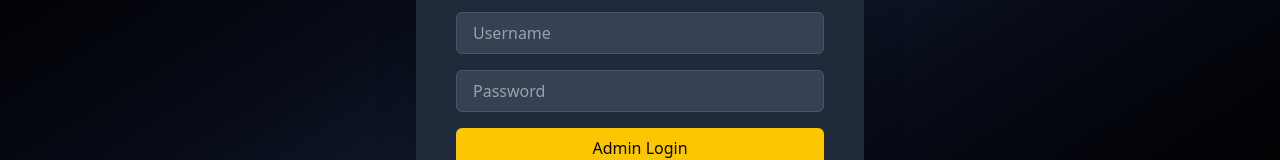
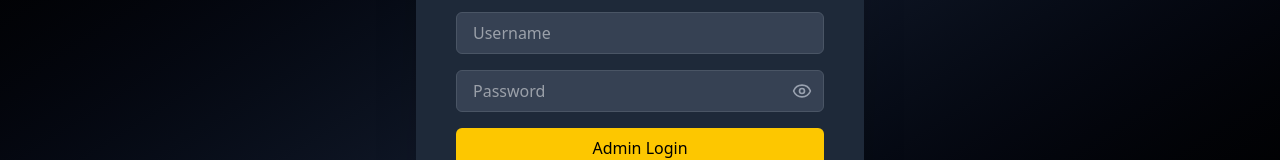
Before and after one commit to ankit-sikarwar-001/TarrotReading, a React (Vite) app in the folder client/: page /login in a window 1280 px wide. Shown: the part 390-550 px from the top of the page. Built offline with nearby package versions, Linux system fonts and the light colour scheme; no server answers.

Commit message:
some minor updates

```diff
--- a/client/src/pages/Home.jsx
+++ b/client/src/pages/Home.jsx
@@ -13,7 +13,8 @@ const Home = () => {
   const { allitems } = useContext(AppContext)
   const [user, setUser] = useState({
     name: "",
-    age: ""
+    age: "",
+    // contact : ""
   })
 
   // timecard for shuffle card
@@ -50,14 +51,19 @@ const Home = () => {
 
   const handleShuffle = () => {
     const { name, age } = user;
-    if (!name || !age) {
-      toast.error("Please fill out all the fields before placing the order.");
+    if (!name || !age ) {
+      toast.error("Please fill out all the fields.");
       return;
     }
+    // if(contact.length != 10 ){
+    //   toast.error("Please enter your number properly.");
+    //   return;
+    // }
     setIsShuffling(true);
     setUser({
       name: "",
-      age: ""
+      age: "",
+      // contact: ""
     })
     setTimeout(() => {
       const selected = [...tarotDeck].sort(() => 0.5 - Math.random()).slice(0, 3);
@@ -104,7 +110,8 @@ const Home = () => {
             <div>
               <form className="mt-4 space-y-4 bg-[#1f1f1f] p-6 rounded-lg" >
                 <input required name="name" value={user.name} onChange={handleChange} placeholder="name" className="w-full px-3 py-2 rounded bg-[#2a2a2a] text-white" />
-                <input required name="age" value={user.age} onChange={handleChange} placeholder="age" className="w-full px-3 py-2 rounded bg-[#2a2a2a] text-white" />
+                <input required type='number' name="age" value={user.age} onChange={handleChange} placeholder="age" className="w-full px-3 py-2 rounded bg-[#2a2a2a] text-white" />
+                {/* <input type="number" required name="contact" value={user.contact} onChange={handleChange} placeholder="Phone No." className="w-full px-3 py-2 rounded bg-[#2a2a2a] text-white" /> */}
                  </form>
             </div>
             <button onClick={handleShuffle} className='bg-purple-400 px-7 py-2 mt-7 rounded-xl cursor-pointer'>
--- a/client/src/pages/Login.jsx
+++ b/client/src/pages/Login.jsx
@@ -2,6 +2,7 @@ import React, { useState } from 'react';
 import axios from 'axios';
 import { useNavigate } from 'react-router-dom';
 import { useAuth } from '../appContext/AuthContext';
+import { Eye, EyeOff } from 'lucide-react'; // Optional: for nice eye icons
 
 const Login = () => {
   const navigate = useNavigate();
@@ -9,6 +10,7 @@ const Login = () => {
   const [name, setName] = useState('');
   const [password, setPassword] = useState('');
   const [error, setError] = useState('');
+  const [showPassword, setShowPassword] = useState(false); // 👁️ Toggle state
 
   const handleLogin = async (e) => {
     e.preventDefault();
@@ -19,13 +21,13 @@ const Login = () => {
       const adminData = response.data[0];
 
       if (adminData.admin === name && adminData.password === password) {
-        login(); // ✅ this updates context + localStorage
+        login(); // ✅ Updates context + localStorage
         navigate('/admin');
       } else {
         setError("Invalid username or password");
       }
     // eslint-disable-next-line no-unused-vars
-    } catch (err) {
+    } catch (e) {
       setError("Server error. Please try again.");
     }
   };
@@ -45,14 +47,25 @@ const Login = () => {
             className="px-4 py-2 bg-gray-700 text-white border border-gray-600 rounded-md focus:outline-none focus:ring-2 focus:ring-yellow-500"
             required
           />
+
+          {/* Password Input with Toggle */}
+          <div className="relative">
             <input
-            type="password"
+              type={showPassword ? 'text' : 'password'}
               placeholder="Password"
               value={password}
               onChange={(e) => setPassword(e.target.value)}
-            className="px-4 py-2 bg-gray-700 text-white border border-gray-600 rounded-md focus:outline-none focus:ring-2 focus:ring-yellow-500"
+              className="w-full px-4 py-2 bg-gray-700 text-white border border-gray-600 rounded-md focus:outline-none focus:ring-2 focus:ring-yellow-500"
               required
             />
+            <button
+              type="button"
+              onClick={() => setShowPassword((prev) => !prev)}
+              className="absolute right-3 top-1/2 transform -translate-y-1/2 text-gray-400 hover:text-yellow-400"
+            >
+              {showPassword ? <EyeOff size={20} /> : <Eye size={20} />}
+            </button>
+          </div>
 
           <button
             type="submit"
```
Also changed, not shown: client/src/pages/Admin.jsx (+0 -23 lines), 1 other file (tests, documents, lock files or other folders). Lines whose indentation alone changed are shown as unchanged.
